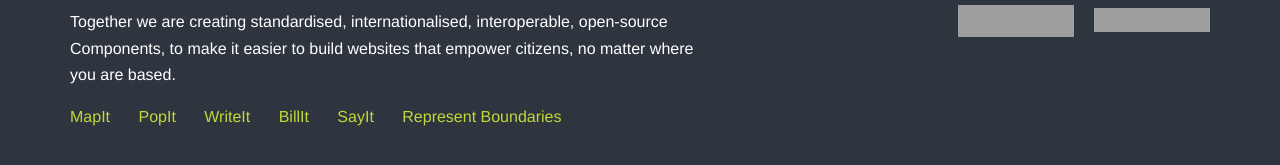
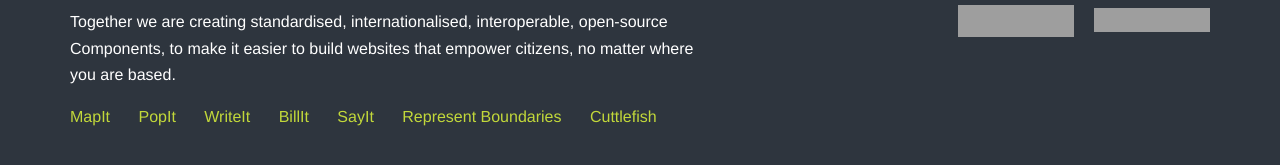
Before and after one commit to opennorth/represent-boundaries-docs, a Jekyll site: the page built from index.html, in a window 1280 px wide and 900 px high, scrolled down 1834 px. Shown: the part 707-872 px from the top of the window. Built offline with Jekyll 4.4.1, drawn with Linux system fonts in a browser that asks for light colours; Markdown is read by kramdown in place of the engine named in the settings; grey boxes are pictures that could not be loaded.

Commit message:
add link to cuttlefish

```diff
--- a/_includes/footer.html
+++ b/_includes/footer.html
@@ -11,6 +11,7 @@
                 <li><a href="https://github.com/ciudadanointeligente/bill-it">BillIt</a></li>
                 <li><a href="http://sayit.poplus.org/">SayIt</a></li>
                 <li><a href="http://represent.poplus.org/">Represent Boundaries</a></li>
+                <li><a href="https://cuttlefish.io/">Cuttlefish</a></li>
             </ul>
             <a href="mailto:{{ site.email }}" class="contact-us-footer-link">Contact us</a>
         </div>
```
